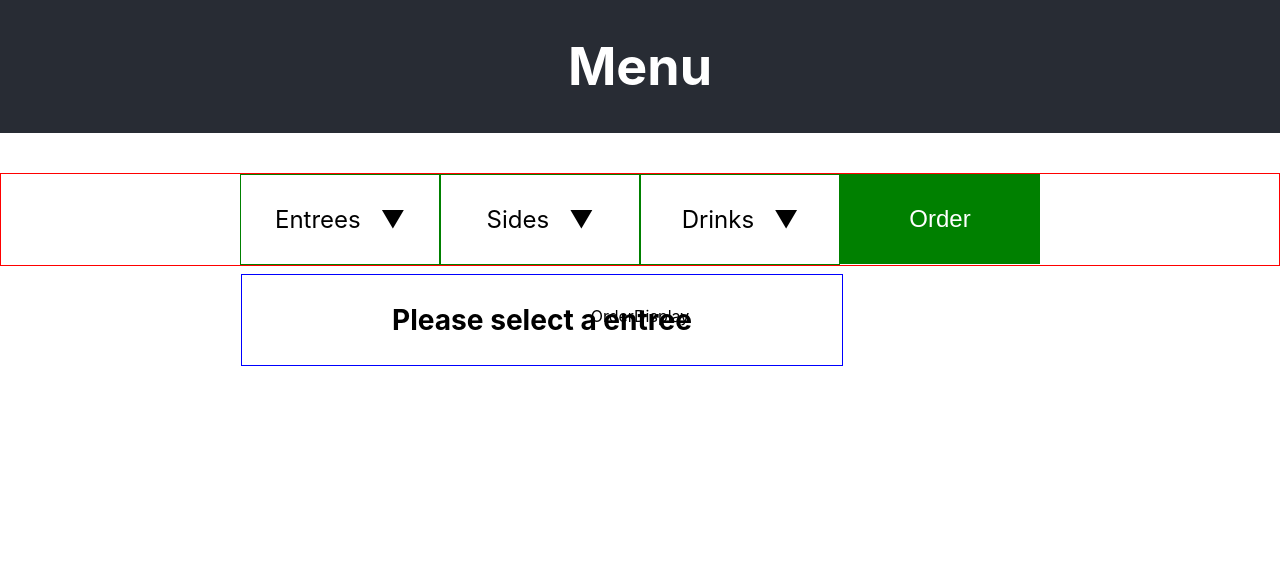
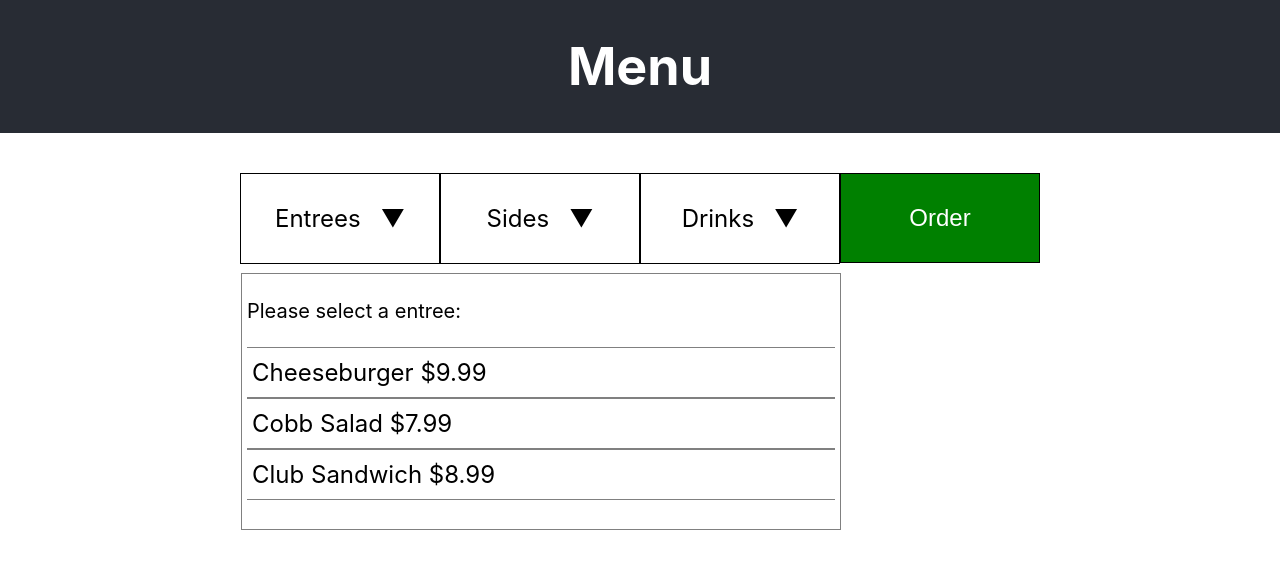
Before and after one commit to michaelsinghurse/click-off-handler, a React (Create React App) app: page / in a window 1280 px wide. Both pictures are taken after a click on the element "Entrees". Shown: the top 568 px of the page. Built offline with nearby package versions, Linux system fonts and the light colour scheme.

Commit message:
finished UI set up

```diff
--- a/src/App.css
+++ b/src/App.css
@@ -14,7 +14,6 @@
 }
 
 .input-bar {
-  border: 1px solid red;
   display: flex;
   margin: 40px auto;
   align-items: center;
@@ -25,10 +24,11 @@
 .input-select,
 .input-submit {
   box-sizing: border-box;
-  border: 1px solid green;
+  border: 1px solid black;
   font-size: 24px;
   padding: 30px 20px;
-  flex: 1 200px;
+  /*flex: 1 200px;*/
+  min-width: 200px;
   max-width: 200px;
 }
 
@@ -47,13 +47,6 @@
   color: white;
 }
 
-.input-option {
-  position: absolute;
-  border: 1px solid blue;
-  top: 100px;
-  width: 600px;
-}
-
 .input-select:nth-child(1) .input-option {
   margin-left: -20px;
 }
@@ -66,6 +59,56 @@
   margin-left: -420px;
 }
 
+.input-option {
+  box-sizing: border-box;
+  position: absolute;
+  border: 1px solid gray;
+  top: 100px;
+  width: 600px;
+  padding: 5px;
+  cursor: auto;
+}
+
+.input-option h3 {
+  font-size: 20px;
+  font-weight: 400;
+  text-align: left;
+}
+
+.input-option ul {
+  list-style-type: none;
+  padding-left: 0px;
+}
+
+.input-option li {
+  border-top: 1px solid gray;
+  border-bottom: 1px solid gray;
+  text-align: left;
+  padding: 10px 5px;
+}
+
+.selected::before {
+  content: "\2713";
+  font-size: 24px;
+  font-weight: 600;
+  margin-right: 5px;
+  color: green;
+}
+
+.input-option li:hover {
+  background-color: lightgray;
+  cursor: pointer;
+}
+
+.order-display {
+  width: 800px;
+  box-sizing: border-box;
+  padding: 20px 0px;
+  margin: 0 auto;
+  background-color: black;
+  color: white;
+}
+
 .hidden {
   display: none;
 }
--- a/src/App.js
+++ b/src/App.js
@@ -11,7 +11,23 @@ function App() {
     }, 500);
   }, []);
 
+  const [order, setOrder] = useState({});
+
+  const [hasOrdered, setHasOrdered] = useState(false);
+
   const [openInput, setOpenInput] = useState('');
+
+  const onSubmit = () => {
+    const missing = menu
+      .map(item => item.category)
+      .filter(category => !order[category]);
+
+    if (missing.length > 0) {
+      alert('Please select an entree, side, and drink before ordering!');
+    } else {
+      setHasOrdered(true);
+    }
+  };
 
   return (
     <div className="App">
@@ -23,8 +39,19 @@ function App() {
           menuItems={menu}
           openInput={openInput}
           setOpenInput={setOpenInput}
+          order={order}
+          setOrder={setOrder}
+          onSubmit={onSubmit}
         />
-        <OrderDisplay/>
+        {hasOrdered &&
+          <OrderDisplay
+            order={order}
+            resetOrder={() => {
+              setHasOrdered(false);
+              setOrder({});
+            }}
+          />
+        }
       </main>
     </div>
   );
@@ -52,7 +79,7 @@ const menuApiResponse = [
     items: [
       { id: '307', name: 'Beer', price: 4.99 },
       { id: '308', name: 'Soda', price: 1.99 },
-      { id: '309', name: 'Red Wine', price: 0.00 },
+      { id: '309', name: 'Red Wine', price: 5.99 },
     ]
   },
 ];
--- a/src/components/inputBar.js
+++ b/src/components/inputBar.js
@@ -1,7 +1,7 @@
 import InputSelect from './inputSelect';
 import SubmitButton from './submitButton';
 
-function InputBar({menuItems, openInput, setOpenInput}){
+function InputBar({menuItems, openInput, setOpenInput, order, setOrder, onSubmit}){
   const handleOnClick = category => {
     if (openInput === category) {
       setOpenInput('');
@@ -18,6 +18,8 @@ function InputBar({menuItems, openInput, setOpenInput}){
         items={menuItem.items}
         isOpen={openInput === menuItem.category}
         onClick={() => handleOnClick(menuItem.category)}
+        order={order}
+        setOrder={setOrder}
       />
     );
   });
@@ -26,8 +28,9 @@ function InputBar({menuItems, openInput, setOpenInput}){
     <div className="input-bar">
       {inputElements}
       <SubmitButton
-        onClick={() => {
+        onSubmit={() => {
           setOpenInput('');
+          onSubmit();
         }}
       />
     </div>
--- a/src/components/inputOptionContainer.js
+++ b/src/components/inputOptionContainer.js
@@ -1,8 +1,30 @@
-function InputOptionContainer({title, items, isOpen}){
+function InputOptionContainer({category, items, isOpen, order, setOrder}){
+  const handleClick = itemId => {
+    setOrder(prev => {
+      prev[category] = itemId;
+      return prev;
+    });
+  };
+
   return (
     <div
       className={"input-option" + (isOpen ? "" : " hidden")}>
-      <h3>{title}</h3>
+      <h3>{`Please select a ${category.toLowerCase().slice(0, -1)}:`}</h3>
+      <ul>
+      {items.map((item) => {
+        const selected = order[category] === item.id;
+
+        return (
+          <li
+            key={item.id}
+            className={selected ? "selected" : ""}
+            onClick={() => handleClick(item.id)}
+          >
+            {item.name} ${item.price}
+          </li>
+        );
+      })}
+      </ul>
     </div>
   );
 }
--- a/src/components/inputSelect.js
+++ b/src/components/inputSelect.js
@@ -1,16 +1,19 @@
 import InputOptionContainer from './inputOptionContainer';
 
-function InputSelect({category, items, isOpen, onClick}){
+function InputSelect({category, items, isOpen, onClick, order, setOrder}){
+  const selected = order.hasOwnProperty(category) && !!order[category];
   return (
     <div
-      className="input-select"
+      className={"input-select " + (selected ? " selected" : "")}
       onClick={onClick}
     >
       {category}
       <InputOptionContainer
-        title={`Please select a ${category.toLowerCase().slice(0, -1)}`}
+        category={category}
         items={items}
         isOpen={isOpen}
+        order={order}
+        setOrder={setOrder}
       />
     </div>
   );
--- a/src/components/orderDisplay.js
+++ b/src/components/orderDisplay.js
@@ -1,6 +1,12 @@
-function OrderDisplay(){
+function OrderDisplay({ order, resetOrder }){
   return (
-    <div>OrderDisplay</div>
+    <div className="order-display">
+      <p>Fetching the following order:</p>
+      <code>{JSON.stringify(order)}</code>
+      <br />
+      <br />
+      <button type="button" onClick={resetOrder}>Reset</button>
+    </div>
   );
 }
 
--- a/src/components/submitButton.js
+++ b/src/components/submitButton.js
@@ -1,10 +1,10 @@
-function SubmitButton({onClick}){
+function SubmitButton({ onSubmit }){
   return (
     <input
       className="input-submit"
       type="button"
       value= "Order"
-      onClick={onClick}
+      onClick={onSubmit}
     />
   );
 }
```
